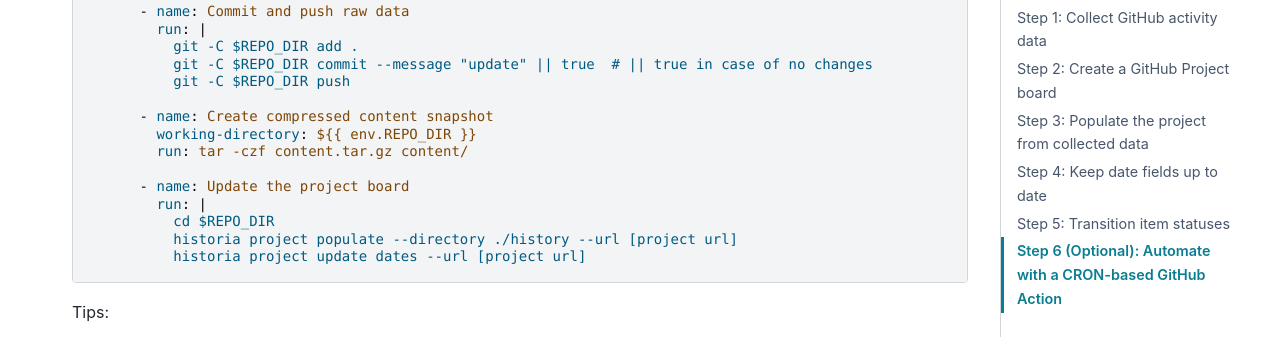
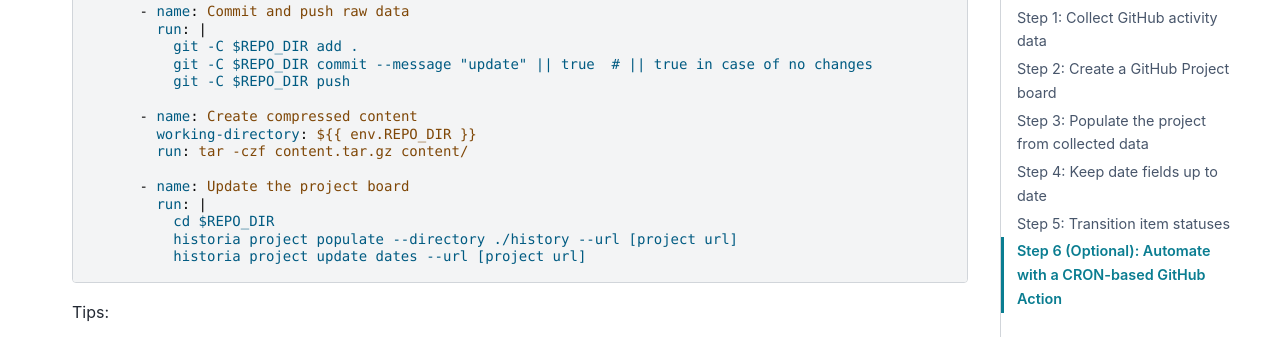
Before and after one commit to CodyCBakerPhD/historia, a Sphinx documentation site: the page built from docs/tutorial/index.md, in a window 1280 px wide and 900 px high, scrolled down 4142 px. Shown: the part 152-491 px from the top of the window. Built offline with Sphinx 7.4.7 and the PyData theme 0.15.4, drawn with Linux system fonts in a browser that asks for light colours.

Commit message:
Rename step to 'Create compressed content'

```diff
--- a/docs/tutorial/index.md
+++ b/docs/tutorial/index.md
@@ -238,7 +238,7 @@ jobs:
           git -C $REPO_DIR commit --message "update" || true  # || true in case of no changes
           git -C $REPO_DIR push
 
-      - name: Create compressed content snapshot
+      - name: Create compressed content
         working-directory: ${{ env.REPO_DIR }}
         run: tar -czf content.tar.gz content/
 
```
